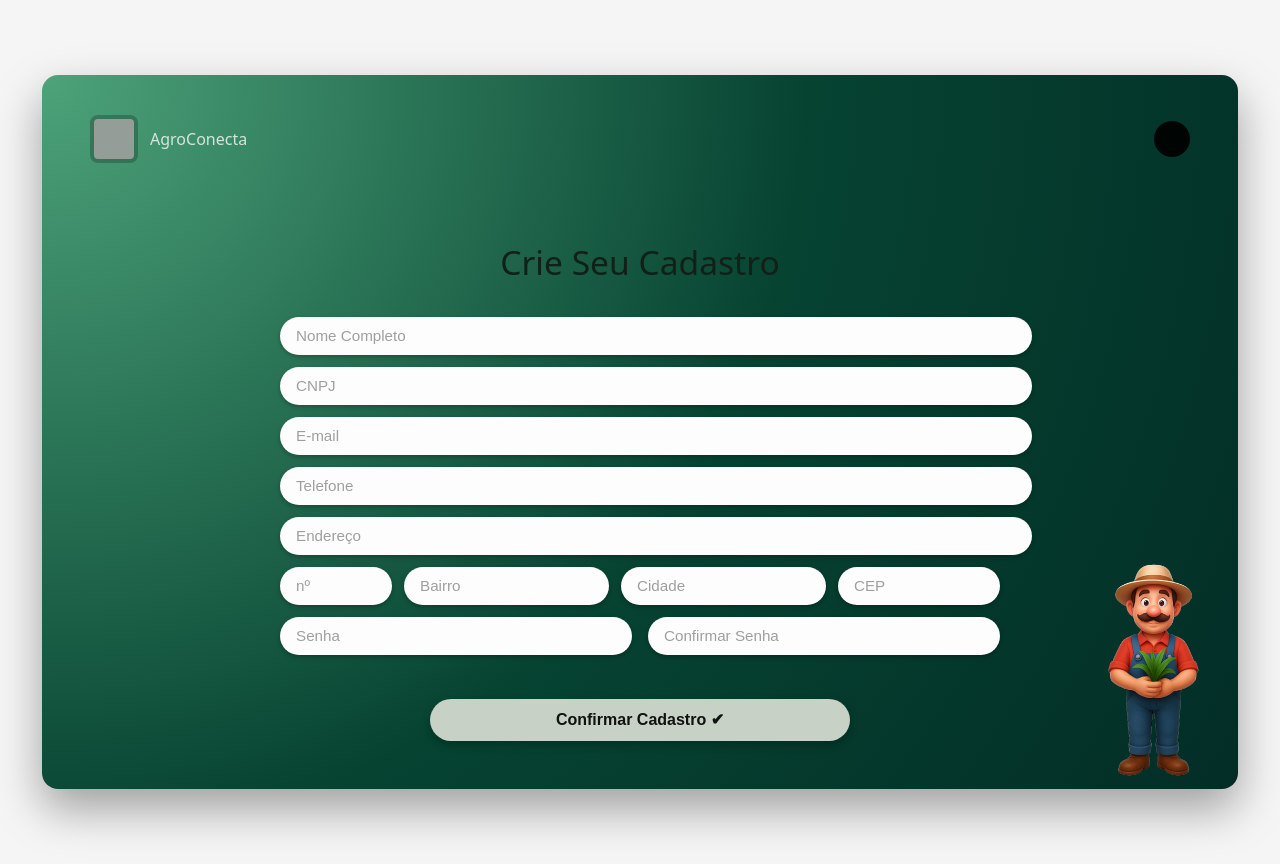
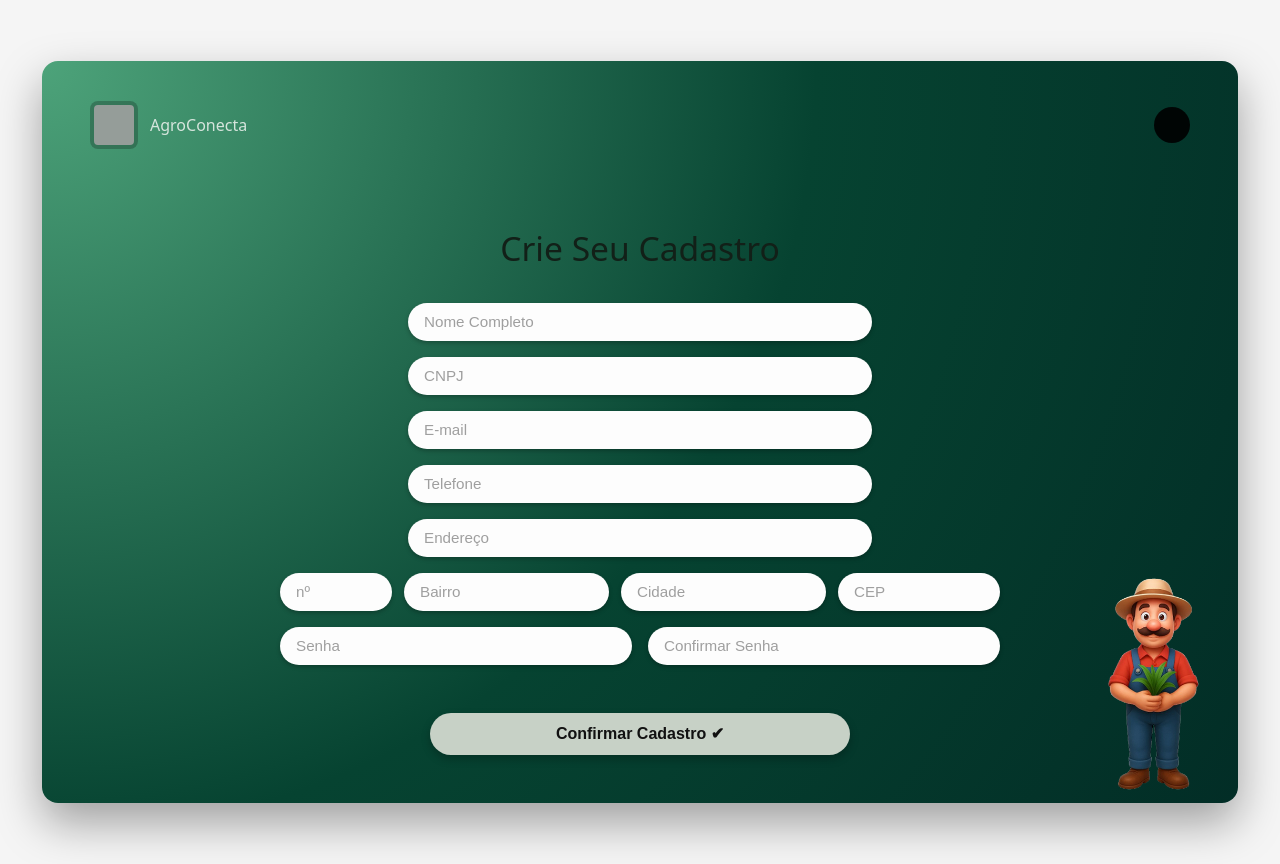
Before and after one commit to AndersonBem/AgroConecta, a Django app: page /cadastro_cooperativa/ in a window 1280 px wide. Run offline with Django 5.2, Linux system fonts and the light colour scheme; grey boxes are pictures that could not be loaded.

Commit message:
Vendo se ta tudo ok

```diff
--- a/setup/settings.py
+++ b/setup/settings.py
@@ -69,7 +69,7 @@ DATABASES = {
         'ENGINE': 'django.db.backends.mysql',
         'NAME': 'agroconecta',
         'USER': 'root',
-        'PASSWORD': str(os.getenv('password_bd')),
+        'PASSWORD': 'Ne@123456789',
         'HOST': 'localhost',
         'PORT': '3306',
     }
--- a/static/css/style.css
+++ b/static/css/style.css
@@ -266,6 +266,7 @@ body {
   display: flex;
   flex-direction: column;
   gap: 0.75rem;
+  margin: 0 auto;
 }
 
 /* linha com 2 campos (senha / confirmar senha) */
@@ -280,7 +281,7 @@ body {
 
 /* campos genéricos */
 .campo {
-  width: 100%;
+  width: 60%;
   height: 38px;
   border-radius: 999px;
   border: none;
@@ -290,6 +291,8 @@ body {
   color: #333;
   box-shadow: 0 2px 4px rgba(0, 0, 0, 0.25);
   outline: none;
+  display: block;
+  margin: 0 auto 0.25rem auto;
 }
 
 .campo::placeholder {
--- a/templates/cadastro_gestor/cadastro_gestor.html
+++ b/templates/cadastro_gestor/cadastro_gestor.html
@@ -41,13 +41,12 @@
         <input type="tel" name="telefone"
                class="campo" placeholder="Telefone">
 
-        <div class="cadastro-gestor__row">
-          <input type="password" name="senha"
+        <input type="password" name="senha"
                  class="campo" placeholder="Senha">
 
           <input type="password" name="confirmar_senha"
                  class="campo" placeholder="Confirmar Senha">
-        </div>
+
 
         <button type="submit" class="cadastro-gestor__submit">
           Confirmar Cadastro ✔
```
